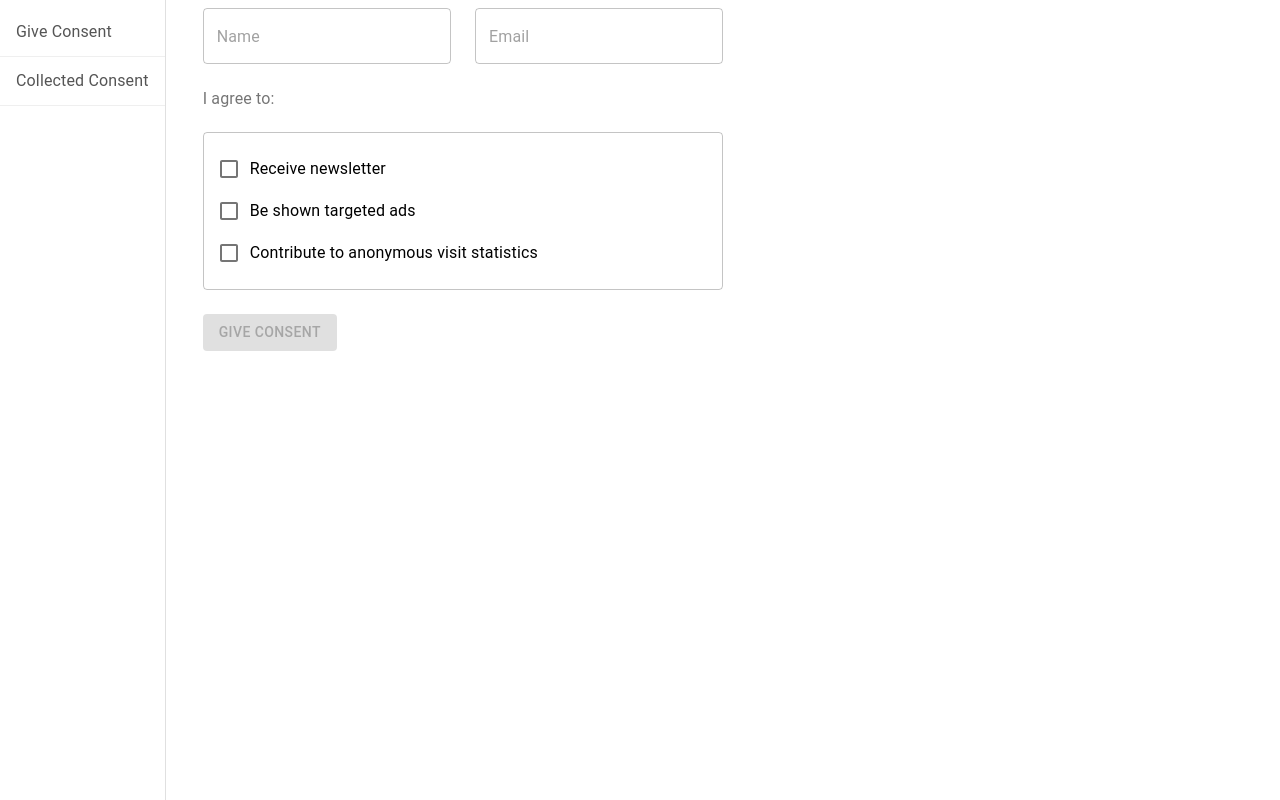
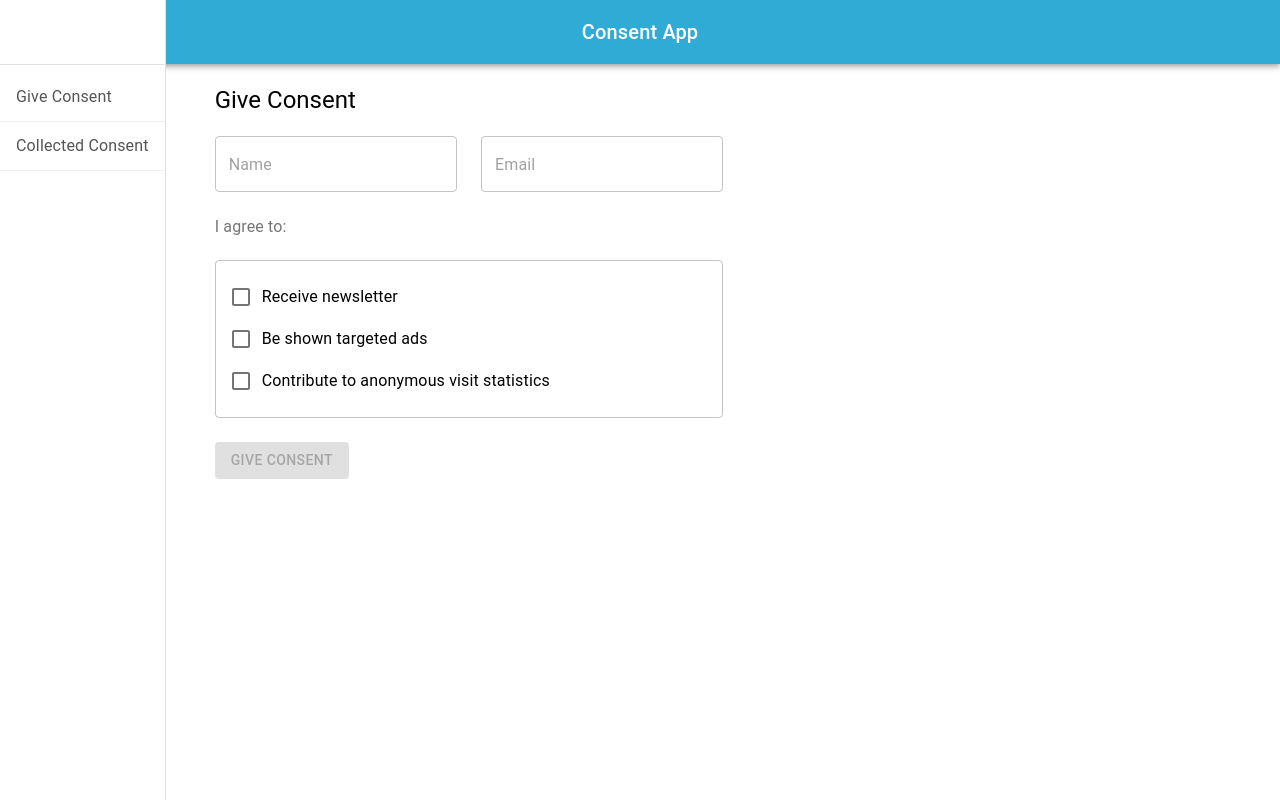
Before and after one commit to oluwajuwon/consent-app, a React (Create React App) app: page /give-consent in a window 1280 px wide. Built offline with nearby package versions, Linux system fonts and the light colour scheme.

Commit message:
add header for app

```diff
--- a/src/App.js
+++ b/src/App.js
@@ -6,13 +6,15 @@ import Grid from '@material-ui/core/Grid';
 import CollectedConsents from './pages/CollectedConsents';
 import GiveConsent from './pages/GiveConsent';
 import NotFoundPage from './pages/NotFoundPage';
+import Header from './components/Header';
 import SideBarMenu from './components/SideBarMenu';
 import store from './store';
 
 function App() {
   return (
     <Provider store={store}>
-      <div className="App">
+    <div className="App">
+    <Header />
         <Grid container spacing={1}>
           <Grid item xs>
             <SideBarMenu />
--- /dev/null
+++ b/src/components/Header/index.js
@@ -0,0 +1,23 @@
+import React from 'react';
+
+import AppBar from '@material-ui/core/AppBar';
+import Toolbar from '@material-ui/core/Toolbar';
+import Typography from '@material-ui/core/Typography';
+
+import { useStyles } from './style';
+
+const Header  = () => {
+  const classes = useStyles();
+
+  return (
+    <AppBar position="static" className={classes.appBar}>
+      <Toolbar>
+        <Typography variant="h6" className={classes.title}>
+            Consent App
+          </Typography>
+      </Toolbar>
+    </AppBar>
+  )
+}
+
+export default Header;
--- /dev/null
+++ b/src/components/Header/style.js
@@ -0,0 +1,10 @@
+import { makeStyles } from '@material-ui/core/styles';
+
+export const useStyles = makeStyles(theme => ({
+  title: {
+    flexGrow: 1,
+  },
+  appBar: {
+    backgroundColor: '#2fabd5'
+  }
+}))
--- a/src/components/SideBarMenu/index.js
+++ b/src/components/SideBarMenu/index.js
@@ -1,6 +1,7 @@
 import React from 'react';
 import { NavLink } from 'react-router-dom'
 import Drawer from '@material-ui/core/Drawer';
+import Divider from '@material-ui/core/Divider';
 import List from '@material-ui/core/List';
 import ListItem from '@material-ui/core/ListItem';
 import ListItemText from '@material-ui/core/ListItemText';
@@ -12,7 +13,9 @@ const SideBarMenu = () => {
   const classes = useStyles();
 
   return (
-    <Drawer variant="permanent" className={classes.drawer}>
+    <Drawer variant="permanent" className={classes.drawer} anchor="left">
+      <div className={classes.toolbar} />
+      <Divider />
       <List>
         {navMenuItems.map(item => (
             <ListItem button key={item.name} className={classes.listItem}>
--- a/src/components/SideBarMenu/style.js
+++ b/src/components/SideBarMenu/style.js
@@ -13,5 +13,6 @@ export const useStyles = makeStyles(theme => ({
     borderBottomColor: '#efefef',
     borderBottomStyle: 'solid',
     borderBottomWidth: '1px'
-  }
+  },
+  toolbar: theme.mixins.toolbar,
 }))
--- a/src/pages/CollectedConsents/index.js
+++ b/src/pages/CollectedConsents/index.js
@@ -2,6 +2,8 @@ import React, { useEffect } from 'react';
 import { connect } from 'react-redux'
 
 import Container from '@material-ui/core/Container';
+import Typography from '@material-ui/core/Typography';
+
 import PaginatedTable from '../../components/PaginatedTable';
 
 import { getConsents } from '../../store/modules/consent';
@@ -19,7 +21,7 @@ const CollectedConsents = props => {
 
   return (
     <div className={classes.consentsView}>
-      Collected Consents
+      <Typography className={classes.heading} variant="h5" align="left">Collected Consents</Typography>
       <Container className={classes.container}>
         <PaginatedTable allConsents={consents} />
       </Container>
--- a/src/pages/GiveConsent/index.js
+++ b/src/pages/GiveConsent/index.js
@@ -6,6 +6,8 @@ import Grid from '@material-ui/core/Grid';
 import TextField from '@material-ui/core/TextField';
 import { FormLabel } from '@material-ui/core';
 import Button from '@material-ui/core/Button';
+import Typography from '@material-ui/core/Typography';
+
 import CheckboxGroup from '../../components/CheckboxGroup';
 import Alert from '../../components/AlertBox';
 
@@ -108,7 +110,8 @@ const GiveConsent = (props) => {
   return (
     <div className={classes.main}>
     {showAlert && <Alert showAlert={showAlert} handleCloseAlert={closeAlert} type={alertType} message={alertMessage} />}
-      <Grid container spacing={3}>
+    <Typography className={classes.heading} variant="h5" align="left">Give Consent</Typography>
+      <Grid container spacing={0}>
       <form className={classes.form} autoComplete="off">
         <Grid container item xs={6} spacing={3}>
             <Grid item xs={12} sm={6}>
--- a/src/pages/GiveConsent/style.js
+++ b/src/pages/GiveConsent/style.js
@@ -6,7 +6,8 @@ export const useStyles = makeStyles(theme => ({
   },
   main: {
     flexGrow: 1,
-    textAlign: 'left'
+    textAlign: 'left',
+    marginTop: 20
   },
   btn: {
     backgroundColor: '#2fabd5',
```
